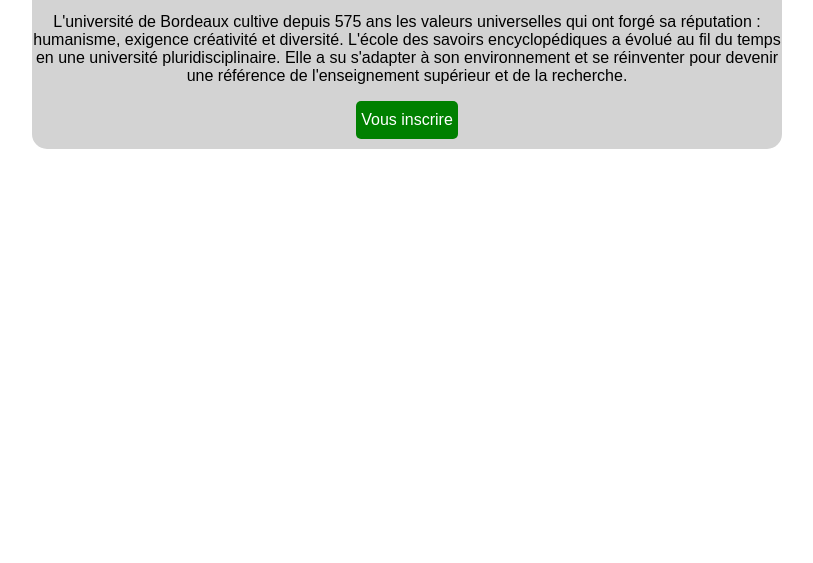
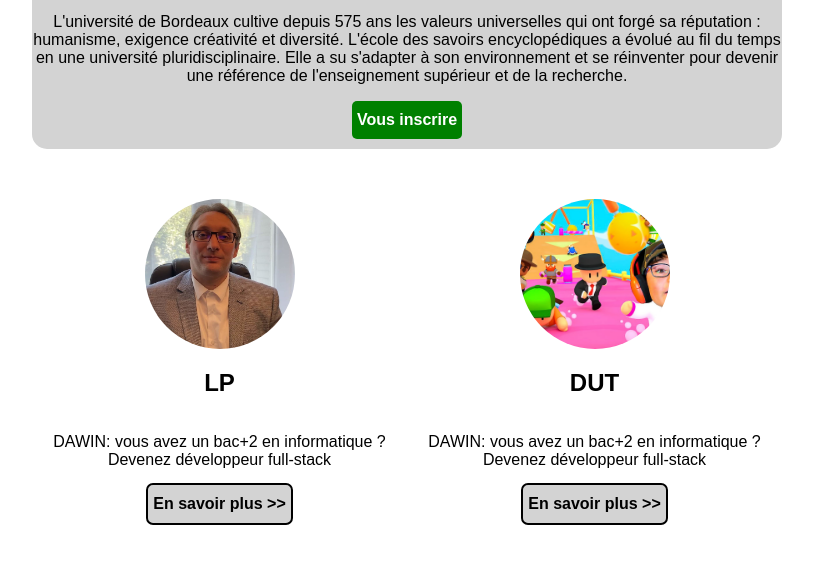
Before and after one commit to labian0/sceance8-web, a plain HTML site: page index.html in a window 1280 px wide. Shown: the part 189-752 px from the top of the page, without its empty margins (233-1046 px from the left). Drawn offline with Linux system fonts and the light colour scheme.

Commit message:
blanchatre

```diff
--- a/index.html
+++ b/index.html
@@ -34,6 +34,9 @@
             width: 750px;
             margin: 0 auto;
         }
+        main > *:not(:last-child){
+            margin-bottom: 50px;
+        }
         a{
             color: blue;
         }
@@ -66,7 +69,41 @@
             padding: 10px 5px;
             border-radius: 5px;
             color: white;
-
+            font-weight: bold;
+        }
+        .carte{
+            display: flex;
+            flex-direction: column;
+            align-items: center;
+            width: 50%;
+        }
+        .carte p {
+            text-align: center;
+        }
+        .carte .img-wrapper{
+            height: 150px;
+            width: 150px;
+        }
+        .img-wrapper img{
+            height: 100%;
+            width: 100%;
+            object-fit:cover;
+            border-radius: 50%;
+        }
+        #blanche{
+            display: flex;
+            width: 100%;
+            justify-content: space-around;
+        }
+        .savoir-plus{
+            background-color: lightgray;
+            color: black;
+            font-weight: bolder;
+            padding: 10px 5px;
+            border-radius: 5px;
+            outline:solid;
+            outline-width: 2px;
+            outline-color: black;
         }
     </style>
 </head>
@@ -97,7 +134,22 @@
             </div>
 
             <div id="blanche">
-
+                <div class="carte">
+                    <div class="img-wrapper">
+                        <img src="img/mathieu.jpg" alt="">
+                    </div>
+                    <h2>LP</h2>
+                    <p>DAWIN: vous avez un bac+2 en informatique ? Devenez développeur full-stack</p>
+                    <a class="savoir-plus">En savoir plus >></a>
+                </div>
+                <div class="carte">
+                    <div class="img-wrapper">
+                        <img src="img/swan.jpg" alt="">
+                    </div>
+                    <h2>DUT</h2>
+                    <p>DAWIN: vous avez un bac+2 en informatique ? Devenez développeur full-stack</p>
+                    <a class="savoir-plus">En savoir plus >></a>
+                </div>
             </div>
         </main>
         <footer>
```
Also changed, not shown: img/mathieu.jpg (added), img/roblox.jpeg (added), img/swan.jpg (added).
